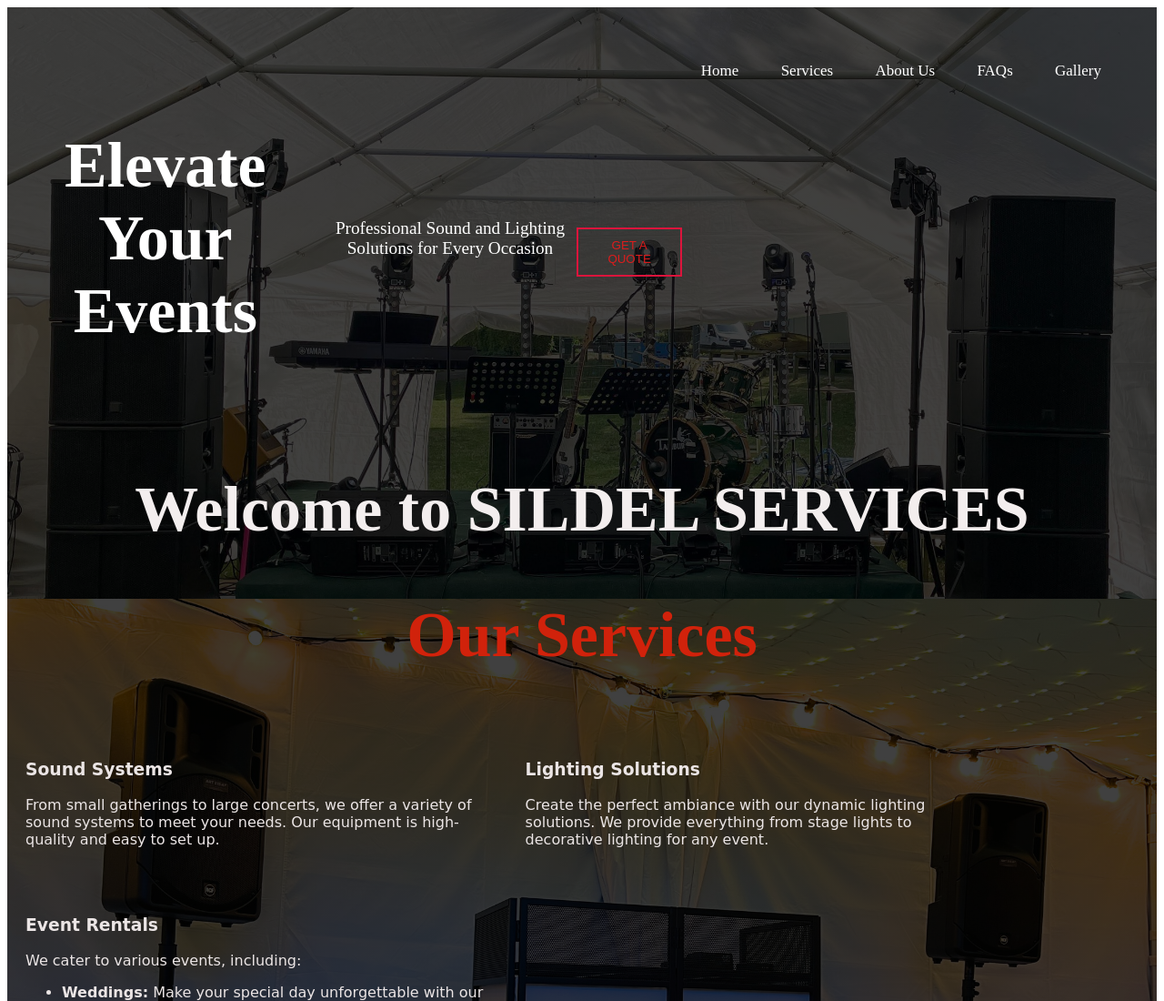
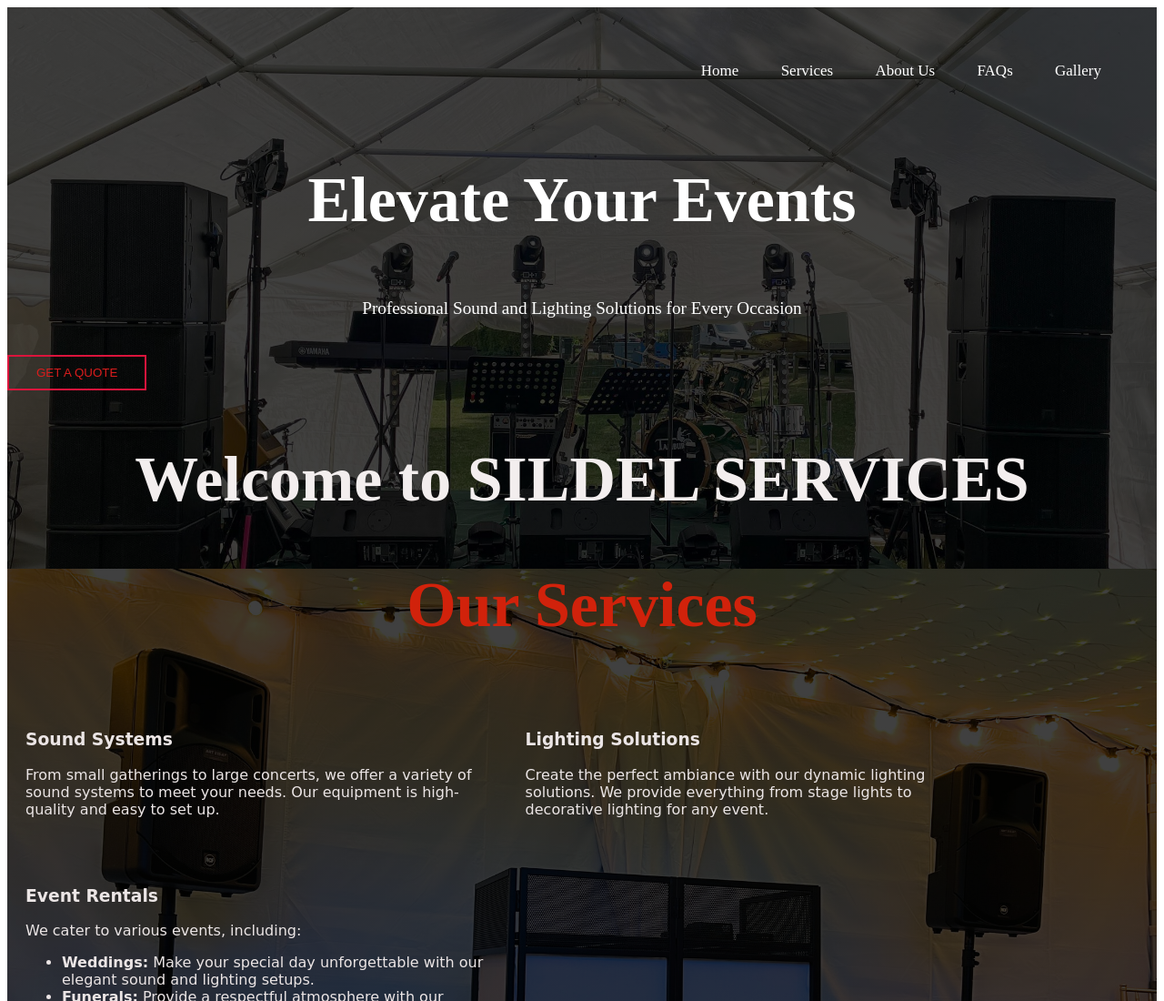
Before and after one commit to Mcaddy111/sildelservice, a plain HTML site: page index.html in a window 1280 px wide. Shown: the top 1100 px of the page at 91% size. Drawn offline with Linux system fonts and the light colour scheme.

Commit message:
Update styles.css

```diff
--- a/styles.css
+++ b/styles.css
@@ -20,11 +20,11 @@ header{
 
 
 nav {
-    float: right;
+    text-align: right;
     list-style-type: none;
     font-size: 17px;
     margin-right: 40px;
-    min-height: 400px;
+    min-height: 50px;
 }
 
 nav a{
@@ -50,14 +50,7 @@ nav a:hover{
 
 
 
-.hero{
-    height: 400px;
-    display: flex;
-    align-items: center;
-    justify-content: center;
-    text-align: center;
-    position: relative;
-}
+
 
 
 
@@ -67,6 +60,11 @@ nav a:hover{
     font-size: 70px;
     animation: text_reveal 1s ease forwards;
     animation-delay: 1.5s;
+    height: 100px;
+    display: flex;
+    align-items: center;
+    justify-content: center;
+    position: relative;
 
 
 }
@@ -81,12 +79,20 @@ nav a:hover{
     animation-delay: 1s;
 }
 
+
+
+
 .hero p {
     font-size: 1.2em;
     margin: 10px 0;
     color: transparent;
     animation: text_reveal 1s ease forwards;
     animation-delay: 1.5s;
+    display: flex;
+    align-items: center;
+    justify-content: center;
+    position: relative;
+
 
 }
 .hero p span{
@@ -102,7 +108,7 @@ nav a:hover{
 
 
 .hero button {
-    text-align: center;
+
     padding: 10px 30px;
     background-color: transparent;
     border: 2px solid crimson;
@@ -111,6 +117,9 @@ nav a:hover{
     text-transform: uppercase;
     margin-top: 30px;
     transition: .3s ease background-color;
+    text-align: center;
+    align-items: center;
+    justify-content: center;
 }
 
 .hero button:hover{
@@ -310,6 +319,7 @@ footer {
 
 .contact h2 {
     margin-bottom: 20px;
+    color: crimson;
 }
 
 .contact-info {
@@ -322,6 +332,8 @@ footer {
 
 .contact-info h3 {
     margin-top: 0;
+    color: crimson;
+
 }
 
 form {
```
